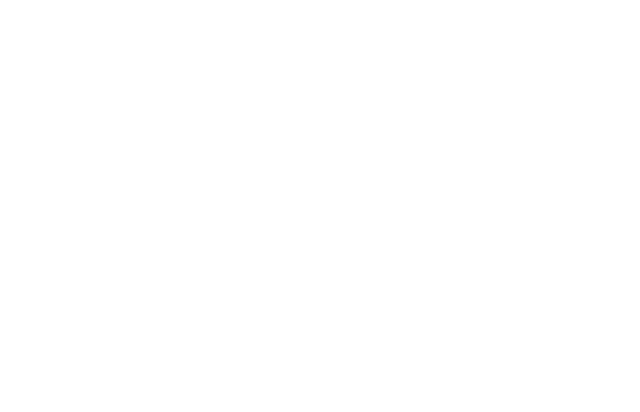
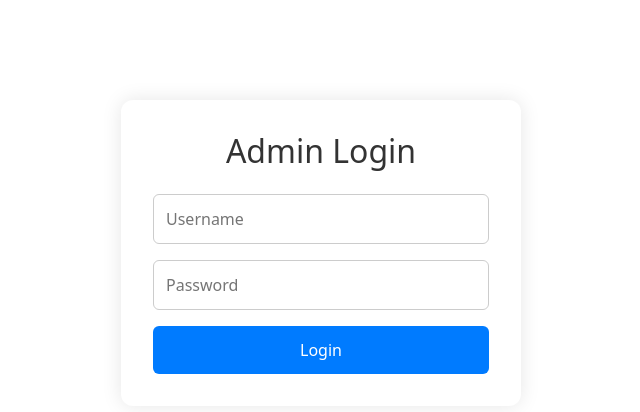
Before and after one commit to parthiv-gunjari/restaurant-frontend, a React (Create React App) app: page /admin/login in a window 1280 px wide. Shown: the top 412 px of the page, without its empty margins (319-959 px from the left). Built offline with nearby package versions, Linux system fonts and the light colour scheme.

Commit message:
🔧 Fix CORS + Admin login updates + Icons + Dashboard fixes

```diff
--- a/src/AppRouter.js
+++ b/src/AppRouter.js
@@ -1,6 +1,6 @@
 // src/AppRouter.jsx
 import React from 'react';
-import { Routes, Route, useLocation, BrowserRouter } from 'react-router-dom';
+import { Routes, Route, useLocation, HashRouter, BrowserRouter } from 'react-router-dom';
 import HomePage from './pages/HomePage';
 import MenuPage from './pages/MenuPage';
 import CartPage from './pages/CartPage';
@@ -16,7 +16,7 @@
 
 const RoutesWrapper = () => {
   const location = useLocation();
-  const isAdmin = location.pathname.startsWith('/admin');
+  const isAdmin = location.pathname.includes('/admin');
 
   return (
     <>
@@ -41,10 +41,12 @@
 };
 
 function AppRouter() {
+  const Router = process.env.NODE_ENV === 'production' ? HashRouter : BrowserRouter;
+
   return (
-    <BrowserRouter basename="/restaurant-frontend">
+    <Router>
       <RoutesWrapper />
-    </BrowserRouter>
+    </Router>
   );
 }
 
--- a/src/pages/admin/AdminLogin.js
+++ b/src/pages/admin/AdminLogin.js
@@ -1,6 +1,6 @@
 import React, { useState } from 'react';
 import axios from 'axios';
-import './AdminLogin.css'; // Custom CSS (see below)
+import './AdminLogin.css';
 import { useNavigate } from 'react-router-dom';
 
 const AdminLogin = () => {
@@ -14,9 +14,13 @@
     setError('');
 
     try {
-      const res = await axios.post(`${process.env.REACT_APP_API_URL}/api/admin/login`, { username, password });
+      const res = await axios.post(`${process.env.REACT_APP_API_URL}/api/admin/login`, {
+        username,   // ✅ correct key based on backend schema
+        password
+      });
+
       localStorage.setItem('adminToken', res.data.token);
-      navigate('/admin/home'); // Adjust route to your actual admin dashboard
+      navigate('/admin/home');
     } catch (err) {
       setError(err.response?.data?.error || 'Login failed');
     }
```
